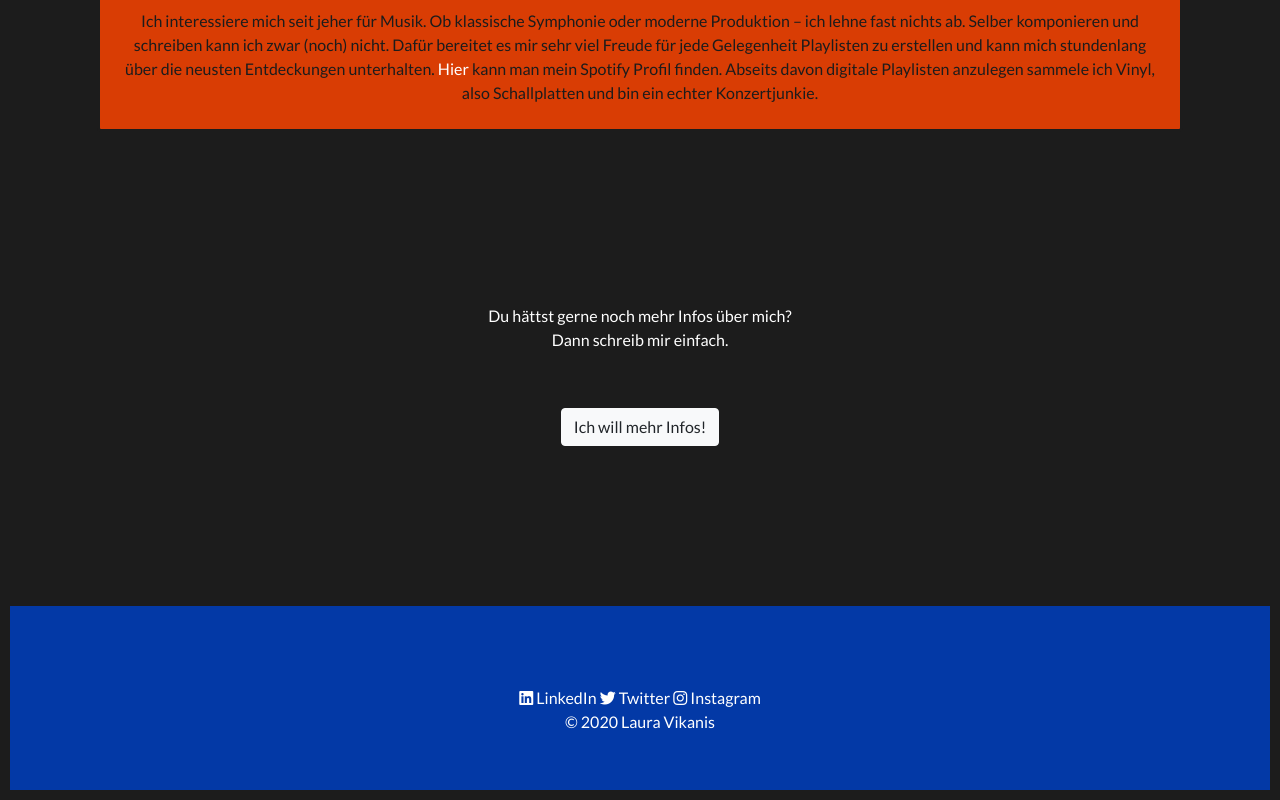
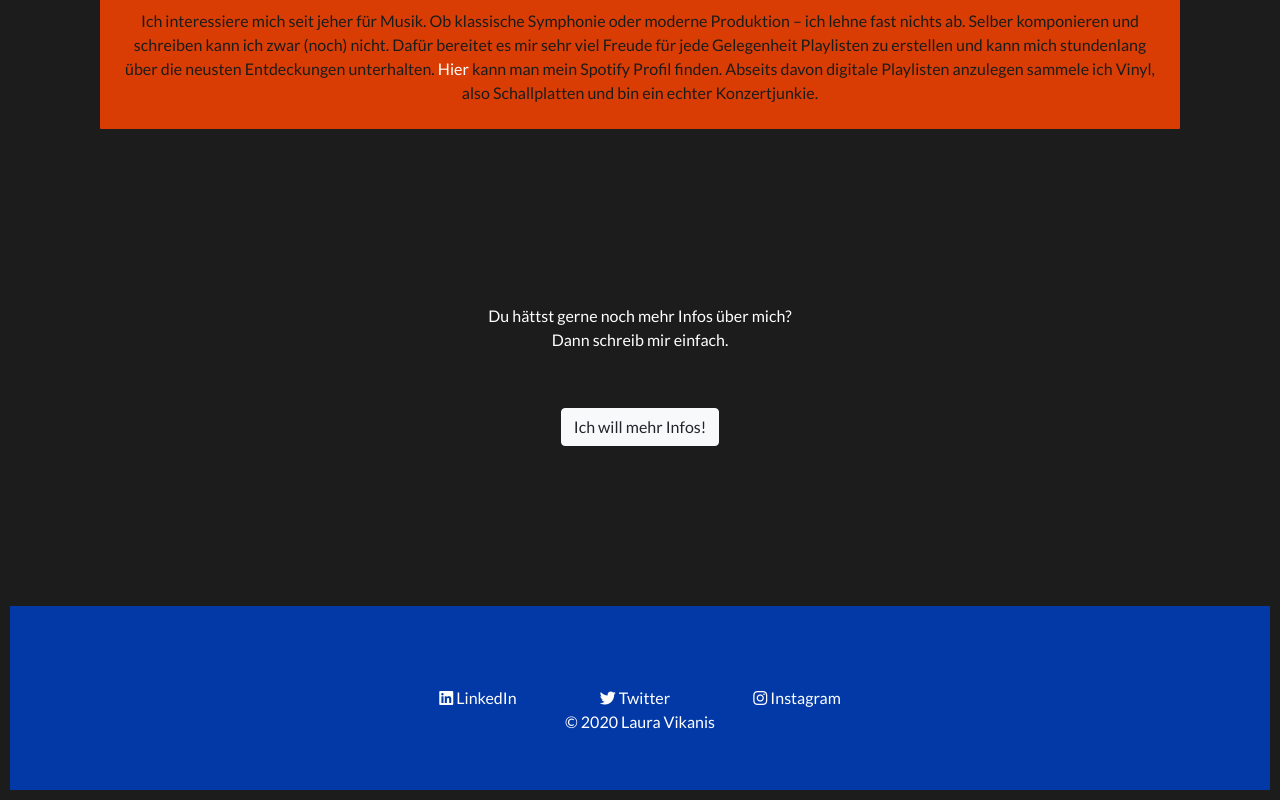
Before and after one commit to lauravikanis/Portfolio, a website: page index.html in a window 1280 px wide. Shown: the part 4529-5329 px from the top of the page. Drawn offline with nearby package versions, Linux system fonts and the light colour scheme.

Commit message:
fix footer-links

```diff
--- a/scss/custom.scss
+++ b/scss/custom.scss
@@ -99,5 +99,5 @@ a {
   background-color: #0339a6;
 }
 .footer-link {
-  padding: rem;
+  padding: 2.5rem;
 }
```
Also changed, not shown: css/custom.css.
